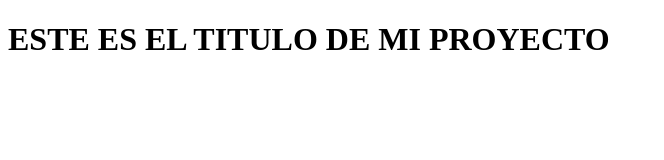
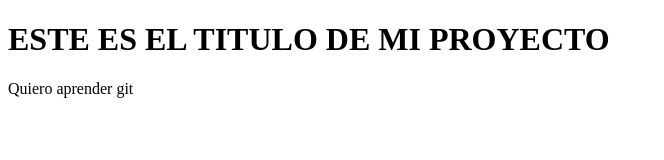
Before and after one commit to KarlaPatricia/Seminario_Git_Github, a plain HTML site: page index.html in a window 1280 px wide. Shown: the whole page, without its empty margins (0-664 px from the left). Drawn offline with Linux system fonts and the light colour scheme.

Commit message:
agregue un segundo commit

```diff
--- a/index.html
+++ b/index.html
@@ -7,5 +7,6 @@
 </head>
 <body>
     <h1>ESTE ES EL TITULO DE MI PROYECTO</h1>
+    <p>Quiero aprender git</p>
 </body>
 </html>
```
